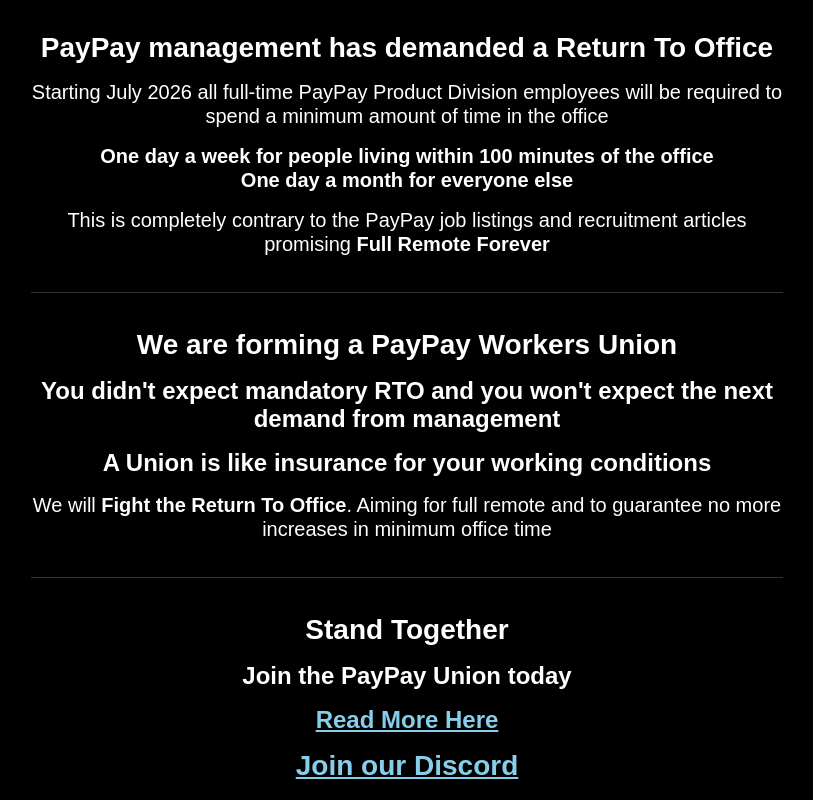
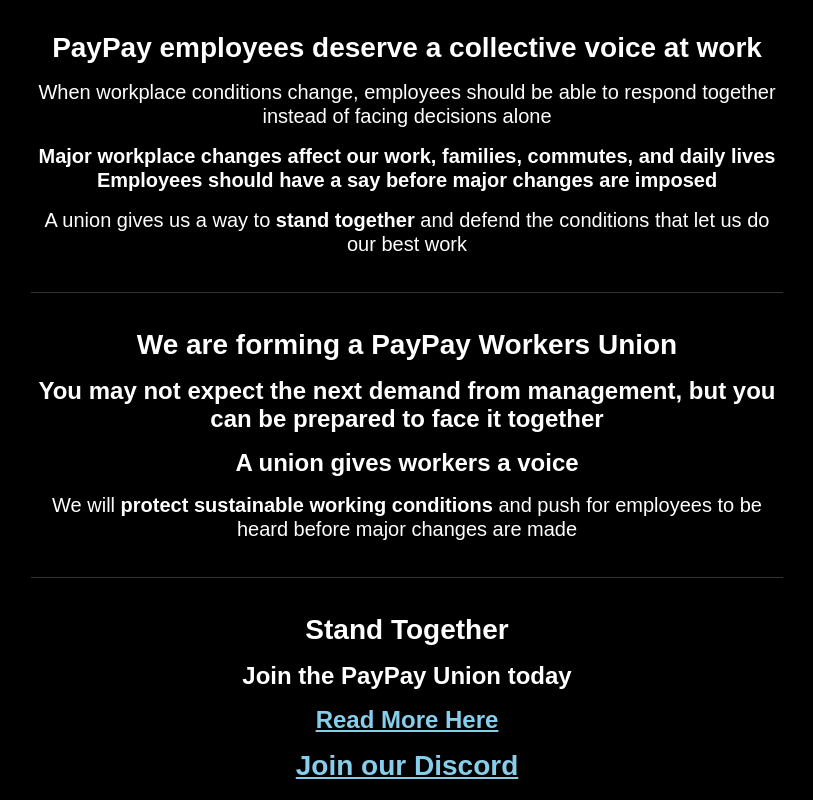
Before and after one commit to intentionaccident/pprk, a React app: page / in a window 1280 px wide. Shown: the top 800 px of the page, without its empty margins (233-1046 px from the left). Built offline with nearby package versions, Linux system fonts and the light colour scheme.

Commit message:
Update index page

```diff
--- a/src/components/IndexPage.tsx
+++ b/src/components/IndexPage.tsx
@@ -51,7 +51,11 @@
 		<div className={tc("s2", "bold")}><DiscordLink>{t("index.form.discord")}</DiscordLink></div>
 		<div className={tc("s3", "bold")}>{t("index.form.form")}</div>
 		<div className={tc("s3", "bold")}>
-			<a href="https://docs.google.com/forms/d/e/1FAIpQLSfZRPAtcrr7Zh62htkdE8pOpNXXazpfZ8FDXM-1m0bofTX9sQ/viewform?usp=dialog">
+			<a
+				href="https://docs.google.com/forms/d/e/1FAIpQLSfZRPAtcrr7Zh62htkdE8pOpNXXazpfZ8FDXM-1m0bofTX9sQ/viewform?usp=dialog"
+				target="_blank"
+				rel="noopener noreferrer"
+			>
 				{t("index.form.please")}
 			</a>
 		</div>
--- a/src/i18n/locales/en.json
+++ b/src/i18n/locales/en.json
@@ -10,25 +10,25 @@
 	},
 	"index": {
 		"attack":  {
-			"title": "PayPay management has demanded a Return To Office",
-			"body": "Starting July 2026 all full-time PayPay Product Division employees will be required to spend a minimum amount of time in the office",
+			"title": "PayPay employees deserve a collective voice at work",
+			"body": "When workplace conditions change, employees should be able to respond together instead of facing decisions alone",
 			"detail":{
-				"week": "One day a week for people living within 100 minutes of the office",
-				"month": "One day a month for everyone else"
+				"week": "Major workplace changes affect our work, families, commutes, and daily lives",
+				"month": "Employees should have a say before major changes are imposed"
 
 			},
-			"alert": "This is completely contrary to the PayPay job listings and recruitment articles promising <1>Full Remote Forever</1>"
+			"alert": "A union gives us a way to <1>stand together</1> and defend the conditions that let us do our best work"
 		},
 		"form": {
 			"title": "We are forming a PayPay Workers Union",
-			"body": "You didn't expect mandatory RTO and you won't expect the next demand from management",
-			"insurance": "A Union is like insurance for your working conditions",
-			"fight": "We will <1>Fight the Return To Office</1>. Aiming for full remote and to guarantee no more increases in minimum office time",
+			"body": "You may not expect the next demand from management, but you can be prepared to face it together",
+			"insurance": "A union gives workers a voice",
+			"fight": "We will <1>protect sustainable working conditions</1> and push for employees to be heard before major changes are made",
 			"stand": "Stand Together",
 			"join": "Join the PayPay Union today",
 			"faq": "Read More Here",
 			"discord": "Join our Discord",
-			"form": "We are gathering PayPay employees' opinions on the issue",
+			"form": "We are gathering PayPay employees' opinions on workplace issues",
 			"please": "Please let us know your thoughts"
 		}
 	}
```
